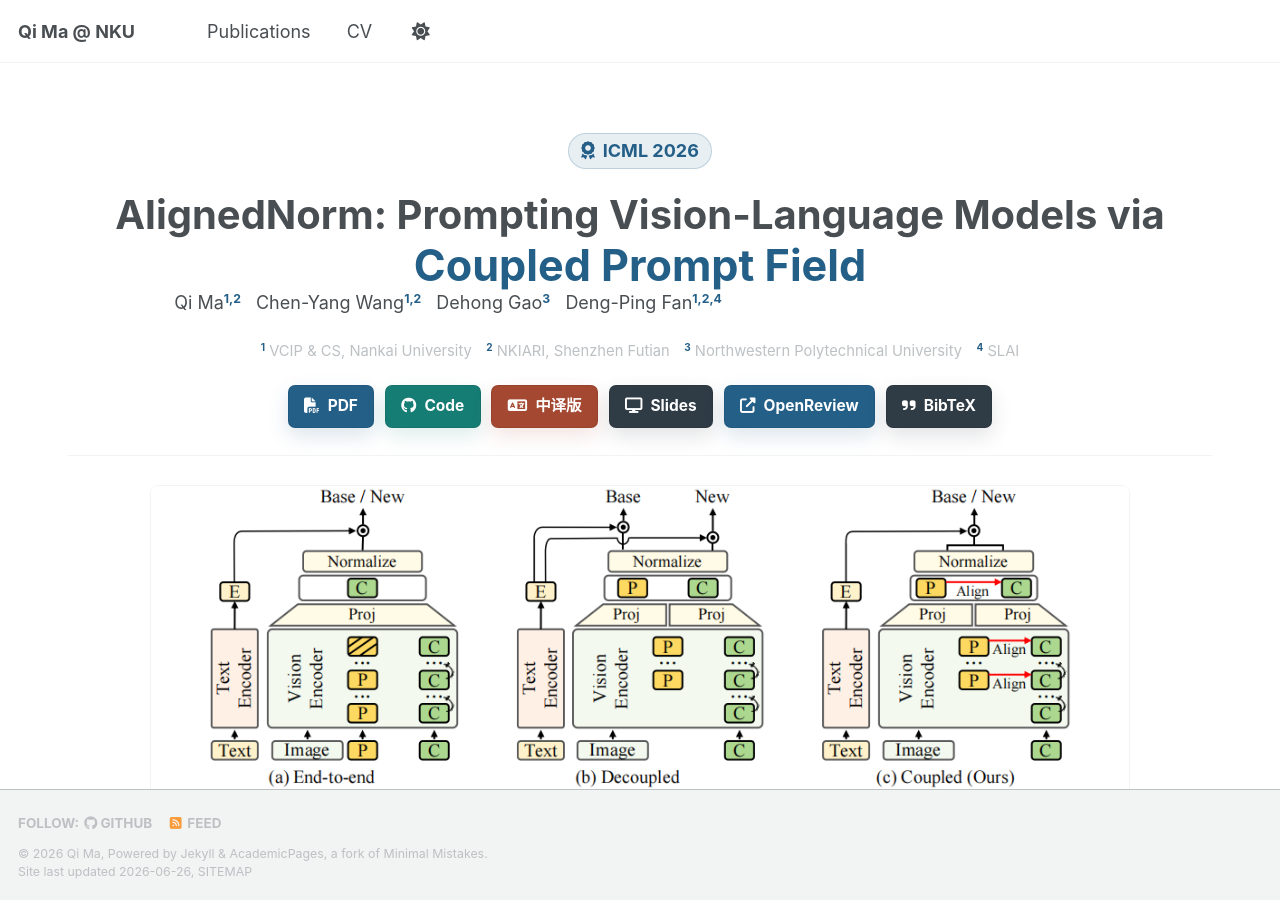
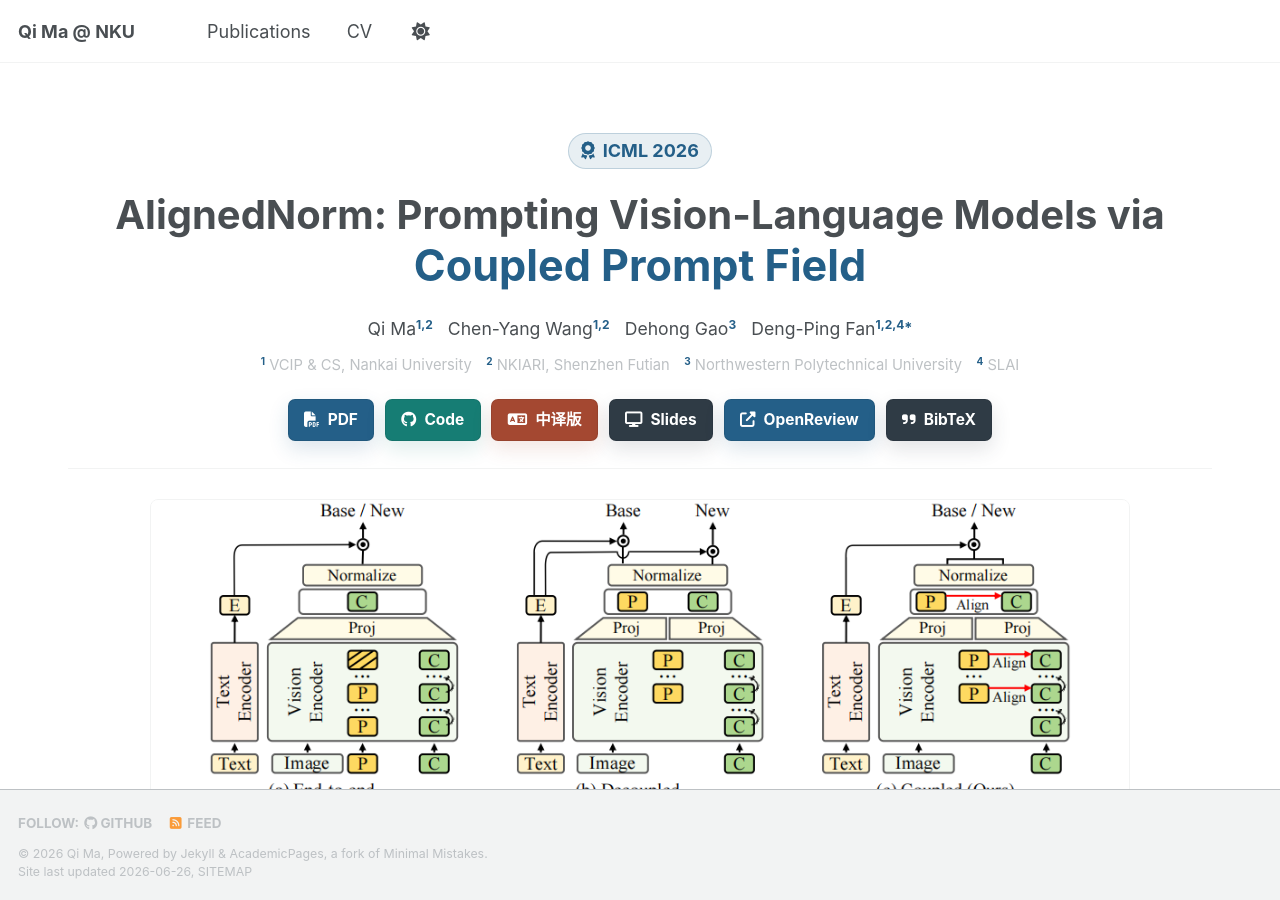
Before and after one commit to QByteM/QByteM.github.io, a Jekyll site: the page built from _pages/papers/alignednorm.html, in a window 1280 px wide and 900 px high. Built offline with Jekyll 4.4.1, drawn with Linux system fonts in a browser that asks for light colours; a style sheet for code colours, icons or effects is not loaded.

Commit message:
fix page

```diff
--- a/_pages/papers/alignednorm.html
+++ b/_pages/papers/alignednorm.html
@@ -358,12 +358,12 @@ excerpt: "AlignedNorm studies process generalization in prompt learning by model
       <span class="an-title-main">AlignedNorm: Prompting Vision-Language Models via</span>
       <span class="an-title-field">Coupled Prompt Field</span>
     </h1>
-    <p class="an-authors">
+    <div class="an-authors">
       <a href="{{ '/' | relative_url }}">Qi Ma<sup>1,2</sup></a>
       <span>Chen-Yang Wang<sup>1,2</sup></span>
       <span>Dehong Gao<sup>3</sup></span>
-      <span>Deng-Ping Fan<sup>1,2,4</sup></span>
-    </p>
+      <span>Deng-Ping Fan<sup>1,2,4*</sup></span>
+    </div>
     <div class="an-affiliations" aria-label="Author affiliations">
       <div class="an-affiliation-line">
         <span><sup>1</sup> VCIP &amp; CS, Nankai University</span>
```
Also changed, not shown: _pages/papers/images/alignednorm/Algo.png (added), _pages/papers/images/alignednorm/Tab3.png (added), _pages/papers/images/alignednorm/Tab5.png (added).
